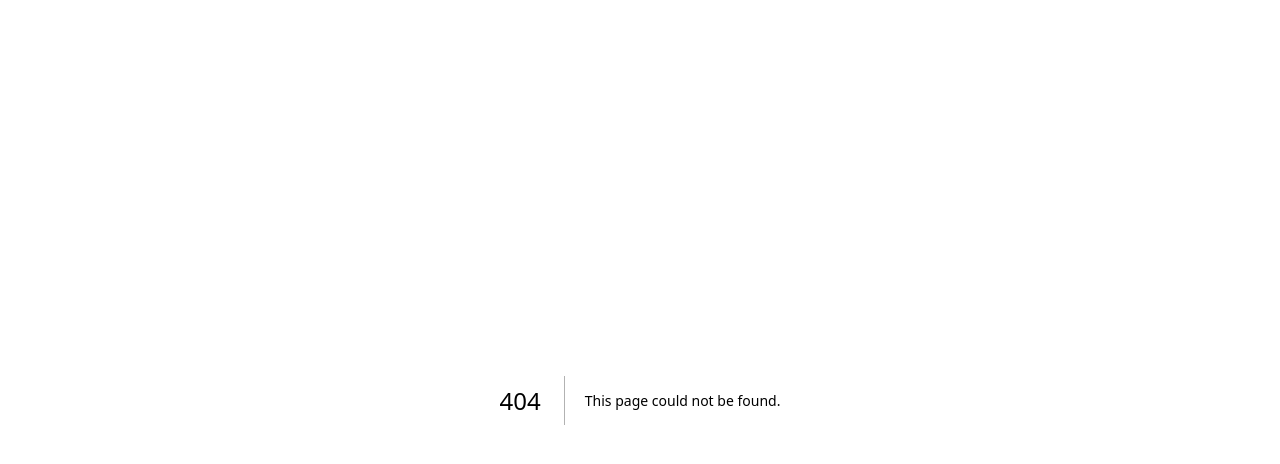
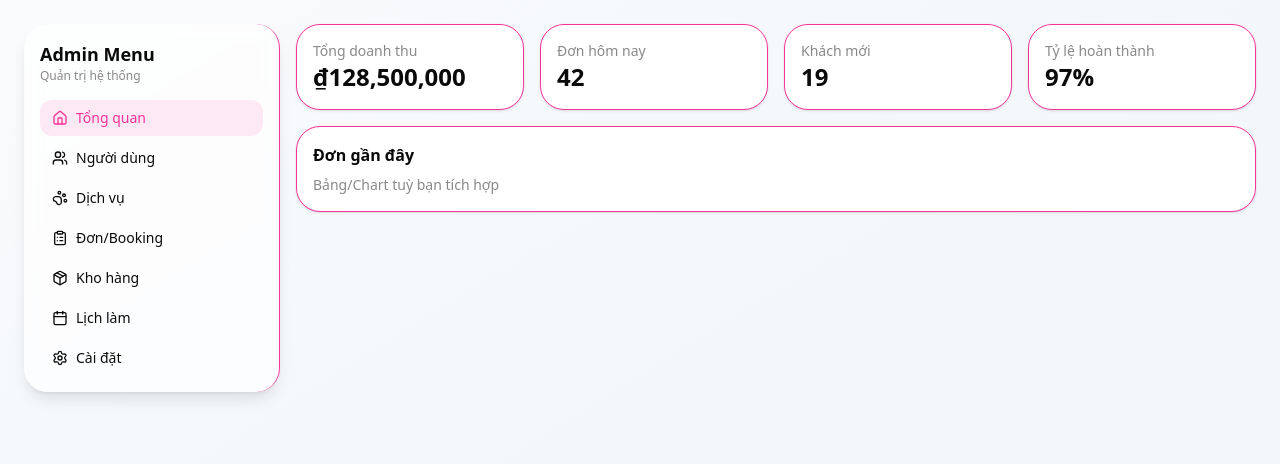
Before and after one commit to F5-Teams/project-frontend-web, a Next.js app: page /admin in a window 1280 px wide. Before the commit this address had no page. Shown: the top 464 px of the page. Built offline with nearby package versions, Linux system fonts and the light colour scheme.

Commit message:
Update Information Pet

```diff
--- /dev/null
+++ b/app/(dashboard)/admin/page.tsx
@@ -0,0 +1,43 @@
+"use client";
+
+import DashboardLayout from "@/components/dashboard/DashboardLayout";
+import { adminMenu } from "@/components/dashboard/menus";
+
+export default function AdminHome() {
+  const userName = "Admin";
+
+  return (
+    <DashboardLayout
+      sidebarTitle="Admin Menu"
+      sidebarItems={adminMenu}
+      pageTitle="Bảng điều khiển — Admin"
+      userName={userName}
+    >
+      <section className="grid sm:grid-cols-2 lg:grid-cols-4 gap-4">
+        <div className="rounded-2xl border bg-white p-4 shadow-sm">
+          <div className="text-sm text-muted-foreground">Tổng doanh thu</div>
+          <div className="text-2xl font-semibold">₫128,500,000</div>
+        </div>
+        <div className="rounded-2xl border bg-white p-4 shadow-sm">
+          <div className="text-sm text-muted-foreground">Đơn hôm nay</div>
+          <div className="text-2xl font-semibold">42</div>
+        </div>
+        <div className="rounded-2xl border bg-white p-4 shadow-sm">
+          <div className="text-sm text-muted-foreground">Khách mới</div>
+          <div className="text-2xl font-semibold">19</div>
+        </div>
+        <div className="rounded-2xl border bg-white p-4 shadow-sm">
+          <div className="text-sm text-muted-foreground">Tỷ lệ hoàn thành</div>
+          <div className="text-2xl font-semibold">97%</div>
+        </div>
+      </section>
+
+      <section className="rounded-2xl border bg-white p-4 shadow-sm">
+        <h3 className="font-semibold mb-2">Đơn gần đây</h3>
+        <div className="text-sm text-muted-foreground">
+          Bảng/Chart tuỳ bạn tích hợp
+        </div>
+      </section>
+    </DashboardLayout>
+  );
+}
--- a/app/profile-pet/information-pets/page.tsx
+++ b/app/profile-pet/information-pets/page.tsx
@@ -1,7 +1,7 @@
 /* eslint-disable @typescript-eslint/no-explicit-any */
 "use client";
 
-import { useEffect, useMemo, useState } from "react";
+import { useEffect, useMemo, useState, useCallback } from "react";
 import { useRouter } from "next/navigation";
 import api from "@/config/axios";
 import { Pet } from "@/components/models/pet";
@@ -14,6 +14,7 @@ export default function PetListPage() {
   const [loading, setLoading] = useState(true);
   const [error, setError] = useState("");
 
+  // Lấy thông tin người dùng từ localStorage
   const user = useMemo(() => {
     if (typeof window === "undefined") return null;
     try {
@@ -22,46 +23,64 @@ export default function PetListPage() {
       return null;
     }
   }, []);
+
   const userId = user?.id;
 
-  useEffect(() => {
-    let mounted = true;
-    async function fetchPets() {
-      try {
+  // Tải danh sách thú cưng
+  const fetchPets = useCallback(async () => {
+    setLoading(true);
+    setError("");
+
     if (!userId) {
       setError("Không tìm thấy người dùng. Vui lòng đăng nhập lại.");
       setLoading(false);
       return;
     }
+
+    try {
       const res = await api.get(`/pet/user/${userId}`);
-        if (mounted) setPets(res.data || []);
+      setPets(res.data || []);
     } catch (e: any) {
-        setError(e?.response?.data?.message || "Không thể tải thú cưng.");
+      setError(
+        e?.response?.data?.message || "Không thể tải danh sách thú cưng."
+      );
     } finally {
-        if (mounted) setLoading(false);
+      setLoading(false);
     }
+  }, [userId]);
+
+  useEffect(() => {
+    fetchPets();
+  }, [fetchPets]);
+
+  // Hàm xóa thú cưng
+  const handleDeletePet = async (id: number) => {
+    const confirmDelete = confirm("Bạn có chắc muốn xóa thú cưng này?");
+    if (!confirmDelete) return;
+
+    try {
+      await api.delete(`/pet/${id}`);
+      setPets((prev) => prev.filter((p) => Number(p.id) !== id));
+    } catch (e: any) {
+      alert(e?.response?.data?.message || "Không thể xóa thú cưng.");
     }
-    fetchPets();
-    return () => {
-      mounted = false;
   };
-  }, [userId]);
 
   return (
     <div className="space-y-5">
-      <div className="flex items-center justify-between">
+      {/* Tiêu đề */}
+      <header className="flex items-center justify-between">
         <div>
           <h1 className="text-2xl font-semibold">Thú cưng của tôi</h1>
           <p className="text-muted-foreground text-sm">
             Quản lý danh sách thú cưng đã thêm.
           </p>
         </div>
-      </div>
+      </header>
 
-      {/* States */}
       {loading && (
         <div className="bg-card rounded-2xl p-8 text-center text-muted-foreground">
-          Đang tải danh sách thú cưng…
+          Đang tải danh sách thú cưng...
         </div>
       )}
 
@@ -73,7 +92,7 @@ export default function PetListPage() {
 
       {!loading && !error && pets.length === 0 && (
         <div className="bg-card rounded-2xl p-8 text-center">
-          <div className="mx-auto w-24 h-24 relative  ">
+          <div className="mx-auto w-24 h-24 relative">
             <FolderX className="w-24 h-24" stroke="gray" strokeWidth={1} />
           </div>
           <p className="mt-3 text-muted-foreground">
@@ -89,6 +108,7 @@ export default function PetListPage() {
               key={p.id}
               pet={p}
               onClick={() => router.push(`/information-pets?id=${p.id}`)}
+              onDelete={handleDeletePet}
             />
           ))}
         </div>
--- a/components/card/PetCard.tsx
+++ b/components/card/PetCard.tsx
@@ -2,29 +2,39 @@
 
 import Image from "next/image";
 import type { Pet } from "@/components/models/pet";
+import { Trash2 } from "lucide-react";
 
 export default function PetCard({
   pet,
   onClick,
+  onDelete,
   className = "",
 }: {
   pet: Pet;
   onClick?: () => void;
+  onDelete?: (id: number) => void;
   className?: string;
 }) {
   const firstImg = pet.images?.[0]?.imageUrl;
+
   return (
     <div
       onClick={onClick}
-      className={`group cursor-pointer border bg-card rounded-2xl overflow-hidden hover:shadow-xl transition-shadow ${className}`}
+      className={`relative group cursor-pointer border bg-card rounded-2xl overflow-hidden hover:shadow-2xl transition-shadow ${className}`}
+      role={onClick ? "button" : undefined}
+      tabIndex={onClick ? 0 : undefined}
+      onKeyDown={(e) => {
+        if (onClick && (e.key === "Enter" || e.key === " ")) onClick();
+      }}
     >
-      <div className="relative w-full h-40 bg-gradient-to-br from-sky-100 to-teal-100">
+      {/* Image area with gradient overlay */}
+      <div className="relative w-full h-64 sm:h-56 md:h-48 lg:h-64 overflow-hidden bg-slate-100 rounded-t-2xl">
         {firstImg ? (
           <Image
             src={firstImg}
             alt={pet.name}
             fill
-            className="object-cover"
+            className="object-cover object-center transition-transform duration-500 group-hover:scale-105"
             sizes="(max-width: 768px) 100vw, 33vw"
           />
         ) : (
@@ -32,24 +42,68 @@ export default function PetCard({
             Không có ảnh
           </div>
         )}
+
+        <div className="absolute inset-0 bg-gradient-to-t from-black/50 via-transparent to-transparent pointer-events-none" />
+
+        <div className="absolute left-4 bottom-4 text-white">
+          <h3 className="font-bold text-lg drop-shadow-md">{pet.name}</h3>
+          <div className="flex items-center gap-2 mt-1">
+            <span className="text-xs px-2 py-0.5 rounded-full bg-white/20 backdrop-blur-sm">
+              {pet.species}
+            </span>
+            {pet.breed && (
+              <span className="text-xs px-2 py-0.5 rounded-full bg-white/20 backdrop-blur-sm">
+                {pet.breed}
+              </span>
+            )}
+          </div>
+        </div>
       </div>
-      <div className="p-4 space-y-1">
+
+      {/* Details area */}
+      <div className="p-4 bg-white/60 rounded-b-xl border-t border-pink-100">
         <div className="flex items-center justify-between">
-          <h3 className="font-semibold text-lg">{pet.name}</h3>
-          <span className="text-xs px-2 py-0.5 rounded-full bg-emerald-50 text-emerald-600">
-            {pet.species}
-          </span>
+          <div className="flex flex-col">
+            <div className="flex items-center gap-3">
+              <div className="text-sm text-slate-700">
+                Giống: <span className="font-medium">{pet.breed || "—"}</span>
+              </div>
+              <div className="text-sm text-slate-700">
+                Tuổi: <span className="font-medium">{pet.age ?? "—"}</span>
+              </div>
+            </div>
+            <div className="mt-1 text-xs text-muted-foreground">
+              Cân nặng:{" "}
+              <span className="font-medium">{pet.weight ?? "—"} kg</span> · Cao:{" "}
+              <span className="font-medium">{pet.height ?? "—"} cm</span>
+            </div>
+          </div>
+          <div className="flex flex-col items-end">
+            <span className="text-xs px-2 py-0.5 rounded-full bg-emerald-50 text-emerald-700">
+              {pet.species}
+            </span>
+            {pet.note ? (
+              <span className="text-[10px] text-muted-foreground mt-2 max-w-xs line-clamp-2">
+                {pet.note}
+              </span>
+            ) : null}
+          </div>
         </div>
-        <p className="text-sm text-muted-foreground">
-          Giống: {pet.breed || "—"} · Tuổi: {pet.age ?? "—"}
-        </p>
-        <p className="text-xs text-muted-foreground">
-          Cân nặng: {pet.weight ?? "—"}kg · Cao: {pet.height ?? "—"}cm
-        </p>
-        {pet.note ? (
-          <p className="text-sm line-clamp-2 mt-1 text-slate-600">{pet.note}</p>
-        ) : null}
       </div>
+
+      {/* Delete button (floating) */}
+      {onDelete && (
+        <button
+          onClick={(e) => {
+            e.stopPropagation();
+            onDelete(Number(pet.id));
+          }}
+          aria-label={`Xóa ${pet.name}`}
+          className="absolute top-3 right-3 bg-white/80 backdrop-blur-sm text-red-600 hover:bg-red-50 hover:text-red-700 rounded-full p-1.5 shadow transition"
+        >
+          <Trash2 size={16} />
+        </button>
+      )}
     </div>
   );
 }
--- /dev/null
+++ b/components/dashboard/DashboardLayout.tsx
@@ -0,0 +1,31 @@
+"use client";
+
+import Sidebar, { SidebarItem } from "./Sidebar";
+
+export default function DashboardLayout({
+  children,
+  sidebarTitle,
+  sidebarItems,
+}: {
+  children: React.ReactNode;
+  sidebarTitle: string;
+  sidebarItems: SidebarItem[];
+  pageTitle: string;
+  userName: string;
+}) {
+  return (
+    <div className="min-h-screen bg-gradient-to-br from-slate-50 to-slate-100 p-3 md:p-6">
+      <div className="mx-auto max-w-7xl grid grid-cols-1 md:grid-cols-[16rem_1fr] gap-4">
+        {/* Sidebar desktop */}
+        <div className="hidden md:block">
+          <Sidebar title={sidebarTitle} items={sidebarItems} />
+        </div>
+
+        {/* Nội dung */}
+        <div className="flex flex-col gap-4">
+          <main className="grid gap-4">{children}</main>
+        </div>
+      </div>
+    </div>
+  );
+}
--- /dev/null
+++ b/components/dashboard/Sidebar.tsx
@@ -0,0 +1,51 @@
+"use client";
+
+import Link from "next/link";
+import { usePathname } from "next/navigation";
+import { cn } from "@/lib/utils";
+import { type LucideIcon } from "lucide-react";
+
+export type SidebarItem = {
+  href: string;
+  label: string;
+  icon?: LucideIcon;
+};
+
+export default function Sidebar({
+  title,
+  items,
+}: {
+  title: string;
+  items: SidebarItem[];
+}) {
+  const pathname = usePathname();
+
+  return (
+    <aside className="w-64 shrink-0 h-full bg-white/70 backdrop-blur border-r rounded-2xl p-4 shadow-lg hidden md:flex md:flex-col">
+      <div className="mb-4">
+        <h2 className="text-lg font-semibold">{title}</h2>
+        <p className="text-xs text-muted-foreground">Quản trị hệ thống</p>
+      </div>
+      <nav className="flex flex-col gap-1">
+        {items.map((item) => {
+          const active =
+            pathname === item.href || pathname?.startsWith(item.href + "/");
+          const Icon = item.icon;
+          return (
+            <Link
+              key={item.href}
+              href={item.href}
+              className={cn(
+                "flex items-center gap-2 px-3 py-2 rounded-xl text-sm transition",
+                active ? "bg-primary/10 text-primary" : "hover:bg-muted"
+              )}
+            >
+              {Icon ? <Icon className="w-4 h-4" /> : null}
+              <span>{item.label}</span>
+            </Link>
+          );
+        })}
+      </nav>
+    </aside>
+  );
+}
--- /dev/null
+++ b/components/dashboard/menus.ts
@@ -0,0 +1,21 @@
+import { Home, Users, ClipboardList, Settings, Package, Calendar, PawPrint } from "lucide-react";
+import type { SidebarItem } from "./Sidebar";
+
+
+export const adminMenu: SidebarItem[] = [
+{ href: "/admin", label: "Tổng quan", icon: Home },
+{ href: "/admin/users", label: "Người dùng", icon: Users },
+{ href: "/admin/services", label: "Dịch vụ", icon: PawPrint },
+{ href: "/admin/orders", label: "Đơn/Booking", icon: ClipboardList },
+{ href: "/admin/inventory", label: "Kho hàng", icon: Package },
+{ href: "/admin/schedule", label: "Lịch làm", icon: Calendar },
+{ href: "/admin/settings", label: "Cài đặt", icon: Settings },
+];
+
+
+export const staffMenu: SidebarItem[] = [
+{ href: "/staff", label: "Bảng việc", icon: Home },
+{ href: "/staff/orders", label: "Đơn được giao", icon: ClipboardList },
+{ href: "/staff/schedule", label: "Lịch cá nhân", icon: Calendar },
+{ href: "/staff/settings", label: "Cài đặt", icon: Settings },
+];
--- a/components/models/pet.ts
+++ b/components/models/pet.ts
@@ -4,7 +4,7 @@ export interface PetImage {
 }
 
 export interface Pet {
-  id?: string;
+  id: string;
   name: string;
   age: number;
   species: "Dog" | "Cat" | "Other";
```
Also changed, not shown: app/(dashboard)/staff/page.tsx (added). Lines whose indentation alone changed are shown as unchanged.
